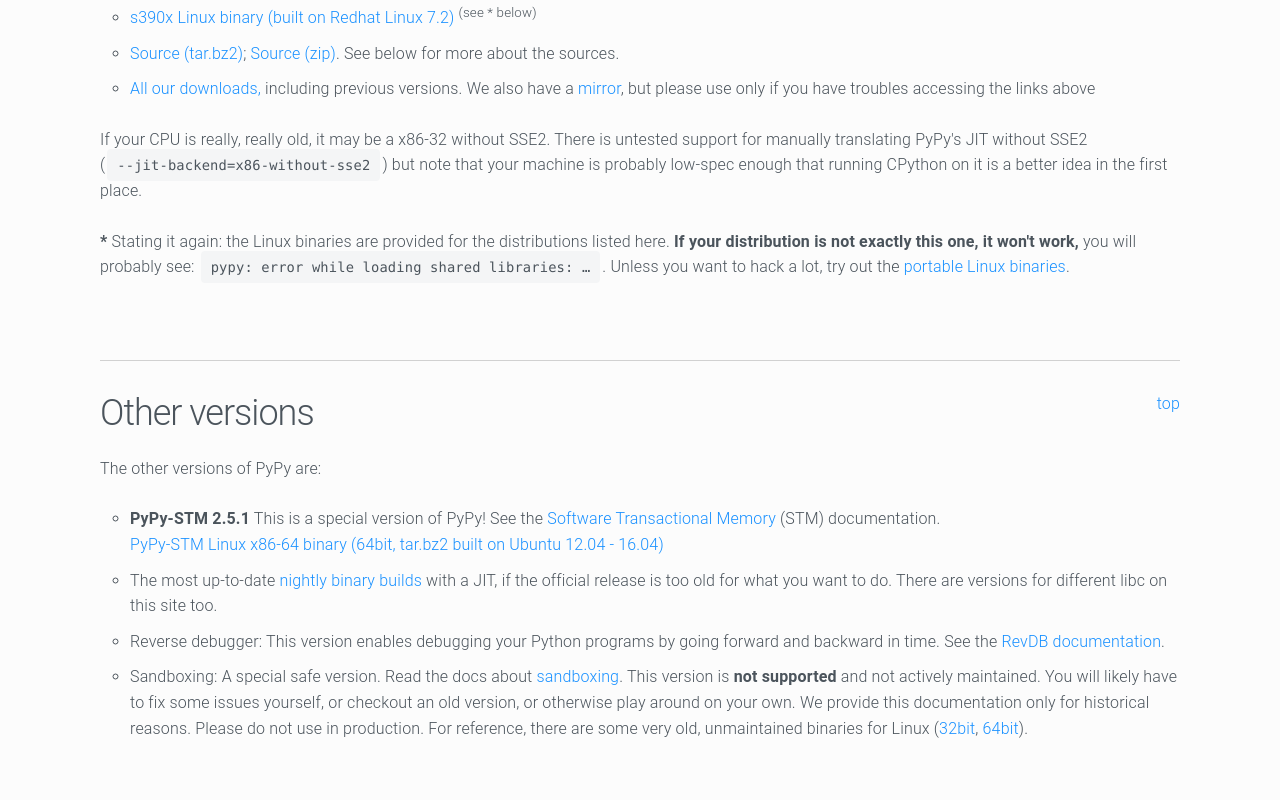
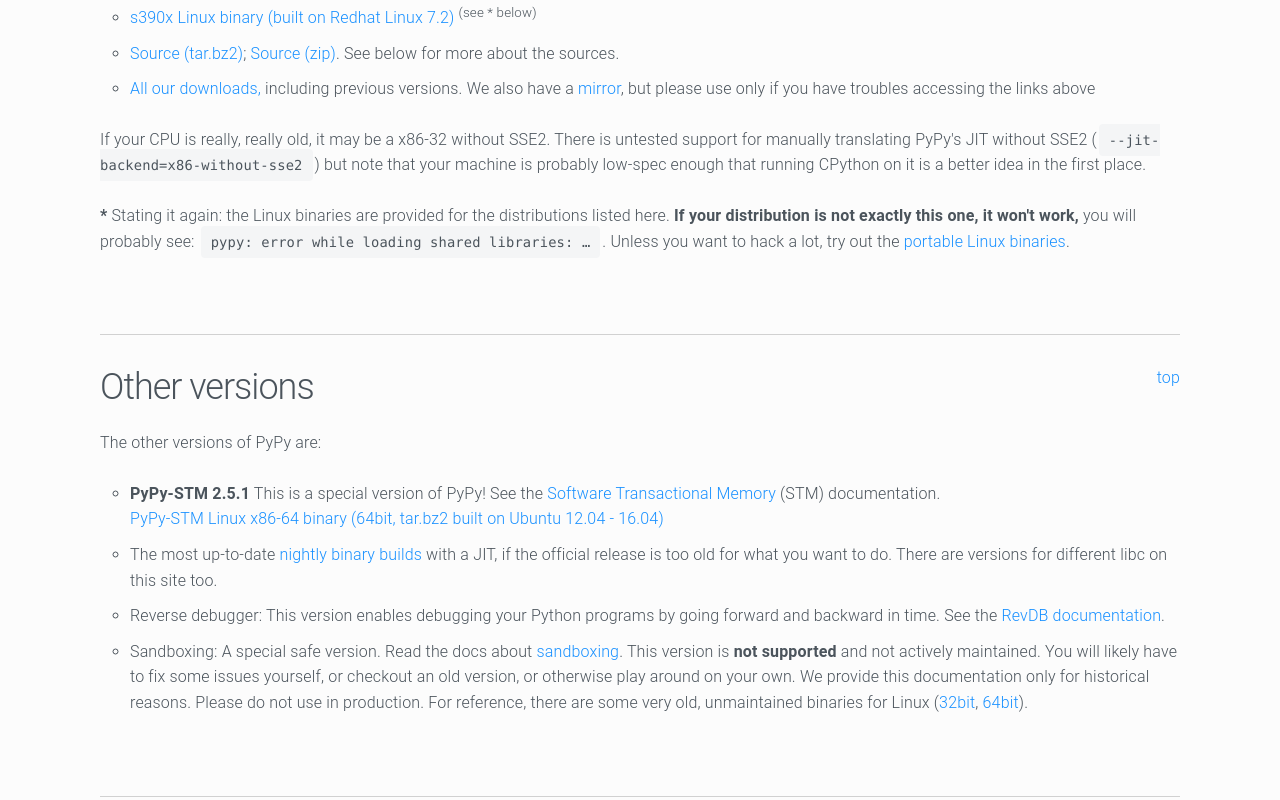
Before and after one commit to markdoerr/pypy-website, a website: page web/downloads.html in a window 1280 px wide. Shown: the part 2140-2940 px from the top of the page. Drawn offline with Linux system fonts and the light colour scheme.

Commit message:
Fix odd code wraping in chrome

```diff
--- a/src/sass/Base/BaseModules/_Code.sass
+++ b/src/sass/Base/BaseModules/_Code.sass
@@ -8,7 +8,8 @@
 	font-size: 86%
 	margin: 0 .2rem
 	padding: 0.8rem 1rem
-	white-space: nowrap
+	//white-space: nowrap
+	white-space: normal
 
 pre
 	border-left: .3rem solid $base-color-primary
```
Also changed, not shown: web/css/styles.css, web/css/styles.min.css.
